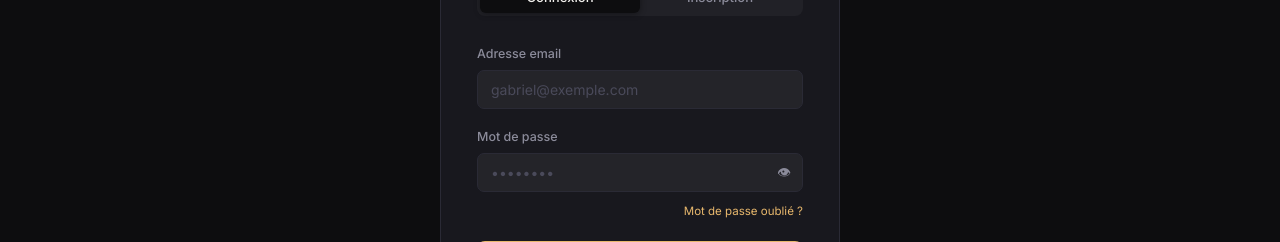
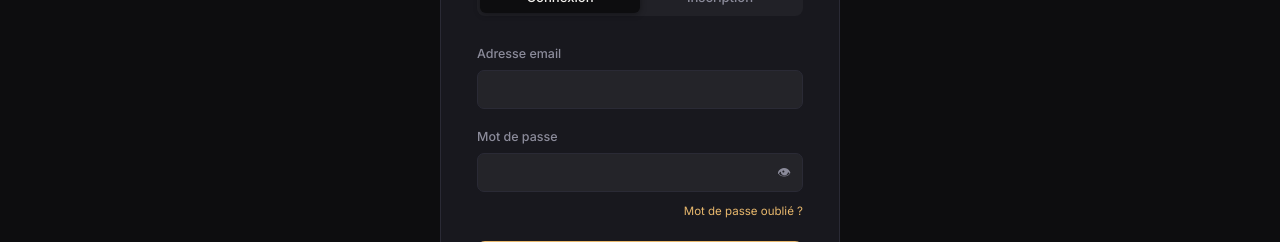
Before and after one commit to fluffy1211/watchly, a React (Vite) app in the folder frontend/: page /auth in a window 1280 px wide. Shown: the part 316-558 px from the top of the page. Built offline with nearby package versions, Linux system fonts and the light colour scheme.

Commit message:
fix(auth): improve error handling and remove placeholders

```diff
--- a/frontend/src/api/axiosInstance.js
+++ b/frontend/src/api/axiosInstance.js
@@ -15,7 +15,7 @@ axiosInstance.interceptors.request.use((config) => {
 axiosInstance.interceptors.response.use(
   (response) => response,
   (error) => {
-    if (error.response?.status === 401) {
+    if (error.response?.status === 401 && !window.location.pathname.startsWith('/auth')) {
       localStorage.removeItem('watchly_token')
       window.location.href = '/auth'
     }
--- a/frontend/src/pages/Auth.jsx
+++ b/frontend/src/pages/Auth.jsx
@@ -45,7 +45,9 @@ export default function Auth() {
       await login(loginEmail, loginPassword)
       navigate('/search', { replace: true })
     } catch (err) {
-      const msg = err.response?.data?.message || err.response?.data?.error || 'Identifiants invalides'
+      const msg = err.response?.status === 401
+        ? 'Identifiants invalides'
+        : (err.response?.data?.message || err.response?.data?.error || 'Identifiants invalides')
       setError(msg)
     } finally {
       setLoading(false)
@@ -119,7 +121,6 @@ export default function Auth() {
                 id="login-email"
                 className={styles.input}
                 type="email"
-                placeholder="gabriel@exemple.com"
                 value={loginEmail}
                 onChange={(e) => setLoginEmail(e.target.value)}
                 required
@@ -133,7 +134,6 @@ export default function Auth() {
                   id="login-password"
                   className={styles.input}
                   type={showLoginPw ? 'text' : 'password'}
-                  placeholder="••••••••"
                   value={loginPassword}
                   onChange={(e) => setLoginPassword(e.target.value)}
                   required
@@ -173,7 +173,6 @@ export default function Auth() {
                 id="reg-username"
                 className={`${styles.input} ${fieldErrors.username ? styles.inputError : ''}`}
                 type="text"
-                placeholder="cinephile42"
                 value={regUsername}
                 onChange={(e) => setRegUsername(e.target.value)}
                 required
@@ -187,7 +186,6 @@ export default function Auth() {
                 id="reg-email"
                 className={`${styles.input} ${fieldErrors.email ? styles.inputError : ''}`}
                 type="email"
-                placeholder="gabriel@exemple.com"
                 value={regEmail}
                 onChange={(e) => setRegEmail(e.target.value)}
                 required
@@ -202,7 +200,6 @@ export default function Auth() {
                   id="reg-password"
                   className={`${styles.input} ${fieldErrors.password ? styles.inputError : ''}`}
                   type={showRegPw ? 'text' : 'password'}
-                  placeholder="••••••••"
                   value={regPassword}
                   onChange={(e) => setRegPassword(e.target.value)}
                   required
@@ -226,7 +223,6 @@ export default function Auth() {
                 id="reg-confirm"
                 className={`${styles.input} ${fieldErrors.password_confirmation ? styles.inputError : ''}`}
                 type="password"
-                placeholder="••••••••"
                 value={regConfirm}
                 onChange={(e) => setRegConfirm(e.target.value)}
                 required
```
